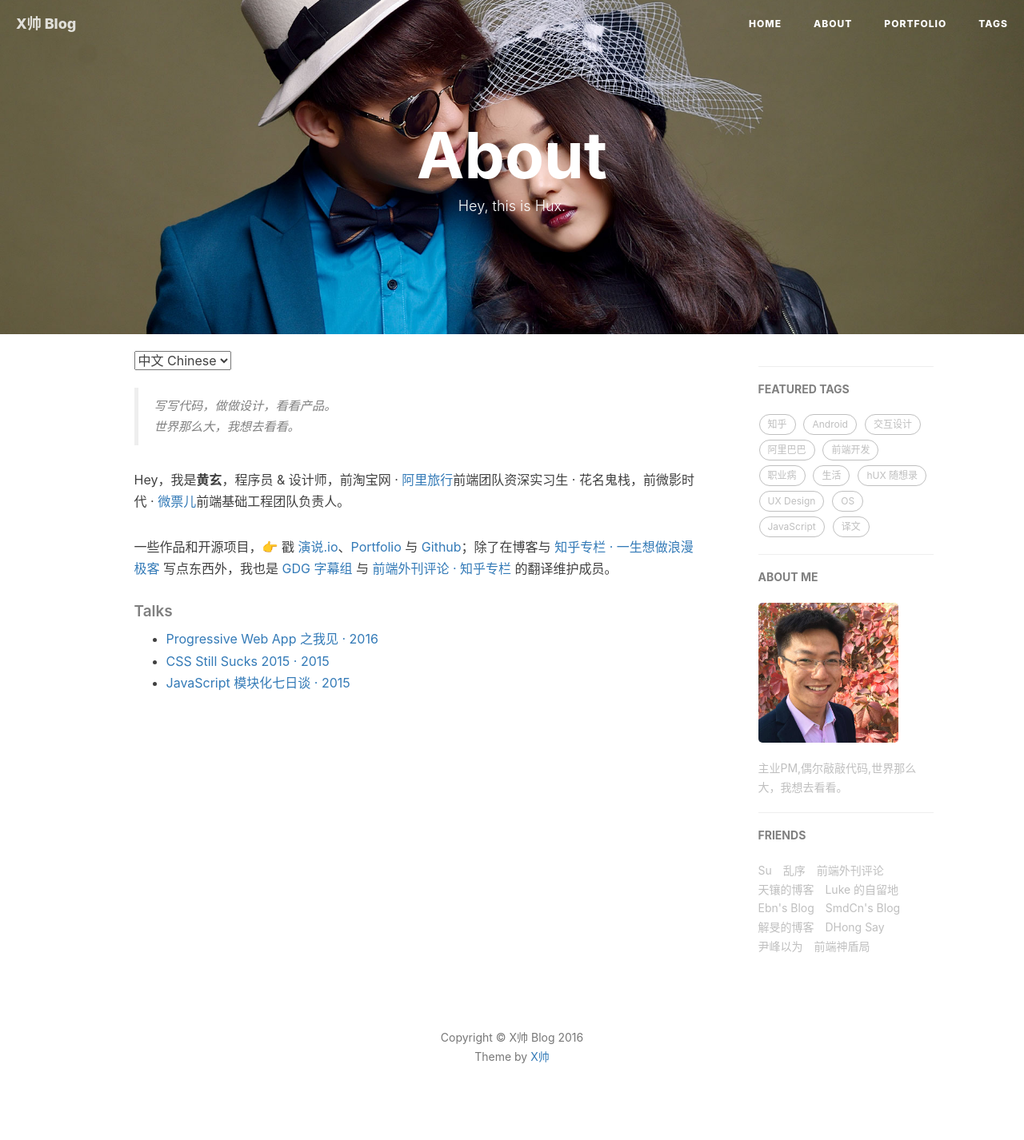
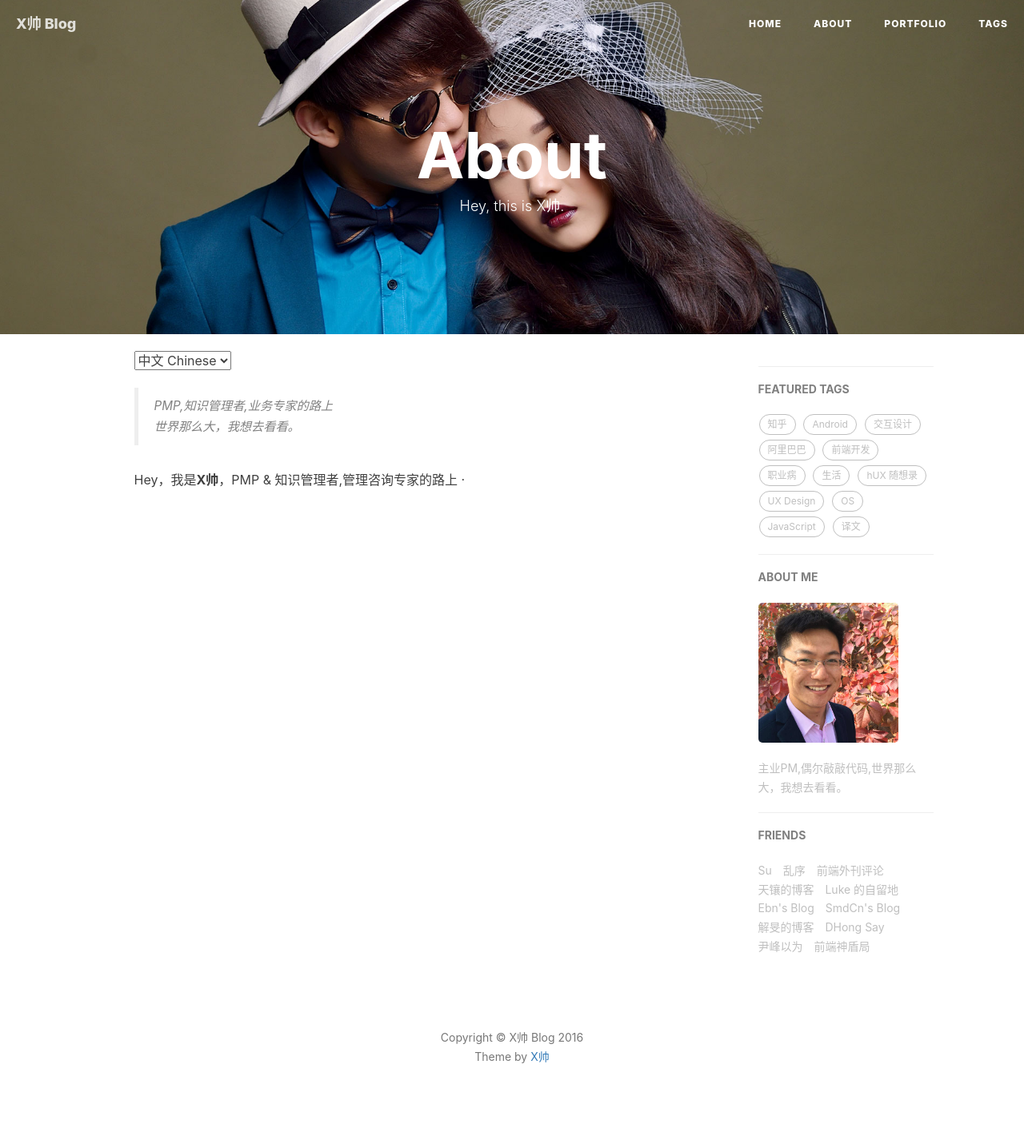
Before and after one commit to shuaica/mine.github.io, a Jekyll site: the page built from about.html, in a window 1280 px wide. Shown: the whole page at 80% size. Built offline with Jekyll 4.4.1, drawn with Linux system fonts in a browser that asks for light colours; nearby versions of some CDN libraries; comment, search, counter and statistics services are not loaded.

Commit message:
modified:   about.html

```diff
--- a/about.html
+++ b/about.html
@@ -1,25 +1,26 @@
 ---
 layout: page
 title: "About"
-description: "Hey, this is Hux."
+description: "Hey, this is X帅."
 header-img: "img/about-bg.jpg"
 ---
 
 <!-- Language Selector -->
 <select class="sel-lang" onchange= "onLanChange(this.options[this.options.selectedIndex].value)">
     <option value="0" selected> 中文 Chinese </option>
-    <option value="1"> 英文 English </option>
+
+ <!--    <option value="1"> 英文 English </option> -->
 </select>
 
 <!-- Chinese Version -->
 <div class="zh post-container">
 
     <!--copied from markdown -->
-    <blockquote><p>写写代码，做做设计，看看产品。<br>
+    <blockquote><p>PMP,知识管理者,业务专家的路上<br>
     世界那么大，我想去看看。</p></blockquote>
 
-    <p>Hey，我是<strong>黄玄</strong>，程序员 &amp; 设计师，前淘宝网 · <a href="http://alitrip.com">阿里旅行</a>前端团队资深实习生 · 花名鬼栈，前微影时代 · <a href="http://www.wepiao.com/?r=movie">微票儿</a>前端基础工程团队负责人。</p>
-
+    <p>Hey，我是<strong>X帅</strong>，PMP &amp; 知识管理者,管理咨询专家的路上 ·</p>
+<!--
     <p>一些作品和开源项目，👉 戳 <a href="https://zhuanlan.zhihu.com/p/21280918">演说.io</a>、<a href="/portfolio">Portfolio</a> 与 <a href="http://github.com/huxpro">Github</a>；除了在博客与 <a href="http://zhuanlan.zhihu.com/huxblog">知乎专栏 · 一生想做浪漫极客</a> 写点东西外，我也是 <a href="http://www.gfansub.com/">GDG 字幕组</a> 与 <a href="http://zhuanlan.zhihu.com/FrontendMagazine">前端外刊评论 · 知乎专栏</a> 的翻译维护成员。</p>
 
     <h5>Talks</h5>
@@ -29,27 +30,10 @@ header-img: "img/about-bg.jpg"
     <li><a href="http://huangxuan.me/2015/12/28/css-sucks-2015/">CSS Still Sucks 2015 · 2015</a></li>
     <li><a href="http://huangxuan.me/2015/07/09/js-module-7day/">JavaScript 模块化七日谈 · 2015</a></li>
     </ul>
+-->
 </div>
 
-<!-- English Version -->
-<div class="en post-container">
-    <blockquote><p>Yet another Frontend Engineer. <br>
-    Yet another Lifelong Designer.</p></blockquote>
 
-    <p>Hi, I am <strong>Huang Xuan(黄玄)</strong>，you can call me <strong>Hux</strong>. I'm an engineer &amp; a designer who loves to build software such as <a href="http://yanshuo.io">Yanshuo.io</a> and more (<a href="/portfolio">Portfolio 👉</a> and <a href="http://github.com/huxpro">Github 👉</a>). I studied Digital Media Art and graduated from <a href="https://en.wikipedia.org/wiki/Communication_University_of_China">Communication University of China</a> in 2016.</p>
-
-    <p>As an engineer, I worked at Wepiao (<a href="https://www.crunchbase.com/organization/wepiao#/entity">see CrunchBase</a>) as the dev lead of Front-End Infrastructure Team, and used to intern at <a href="https://www.alitrip.com/">Alibaba Trip</a> for one year. As a designer, I was offered to be the UI/UX Designer Intern of Alibaba, Microsoft etc.</p>
-
-    <p>Moreover, I'm also a translator at <a href="http://www.gfansub.com/">GDG China Subtitle Team</a>, maintainer at <a href="http://zhuanlan.zhihu.com/FrontendMagazine">Frontend Magazine</a> and the owner of <a href="http://zhuanlan.zhihu.com/huxblog">Lifelong Romantic Geek</a>.</p>
-
-    <h5>Talks</h5>
-
-    <ul>
-    <li><a href="http://huangxuan.me/2016/06/05/pwa-in-my-pov/">Progressive Web App in my pov · 2016</a></li>
-    <li><a href="http://huangxuan.me/2015/12/28/css-sucks-2015/">CSS Still Sucks 2015 · 2015</a></li>
-    <li><a href="http://huangxuan.me/2015/07/09/js-module-7day/">JavaScript Modularization Journey · 2015</a></li>
-    </ul>
-</div>
 
 <!-- Handle Language Change -->
 <script type="text/javascript">
@@ -97,9 +81,7 @@ header-img: "img/about-bg.jpg"
 <!-- 多说评论框 start -->
 <div class="comment">
     <div class="ds-thread"
-    {% if site.duoshuo_username == "huxblog" %}
-        data-thread-id="1187623191091085319"
-    {% else %}
+    {% if site.duoshuo_username == "nicexj" %}
         data-thread-key="{{site.duoshuo_username}}/about"
     {% endif %}
 
```
